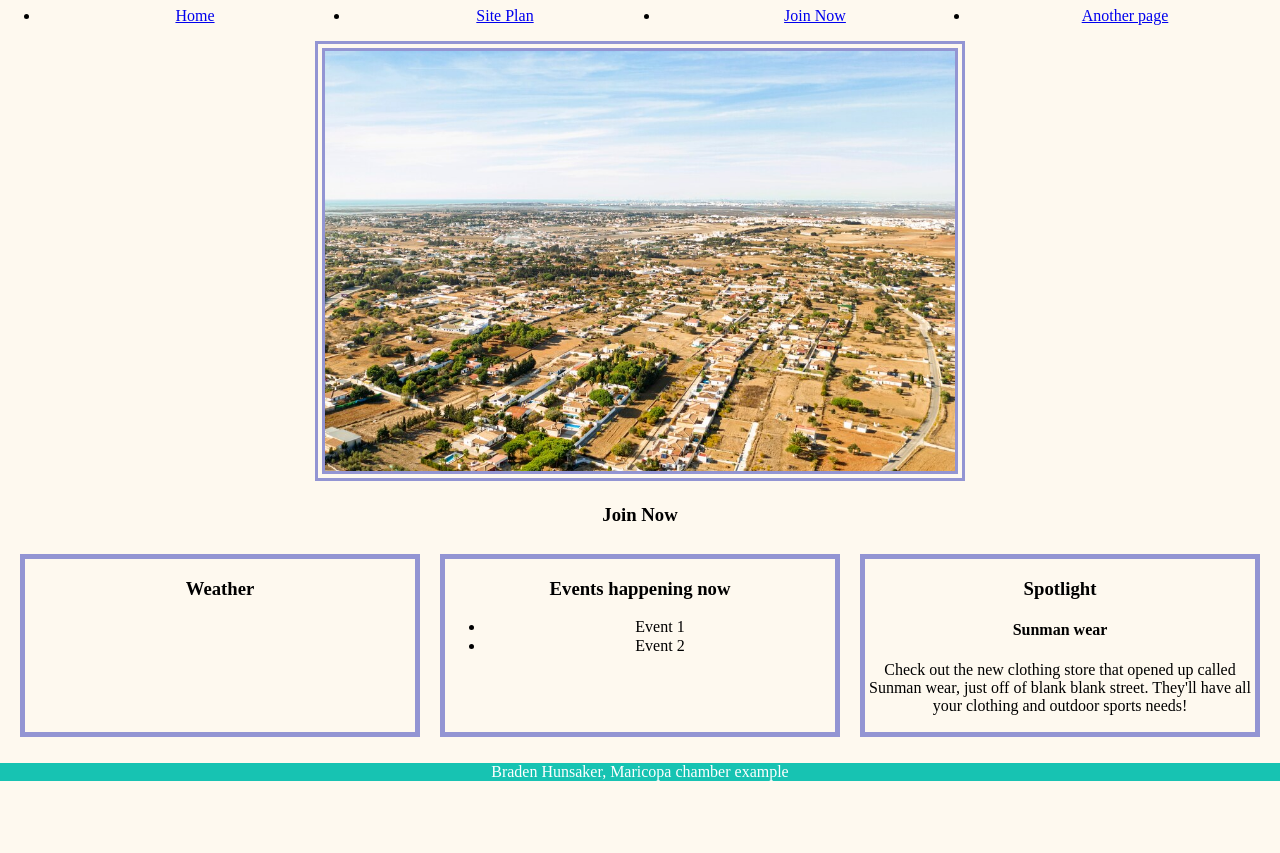
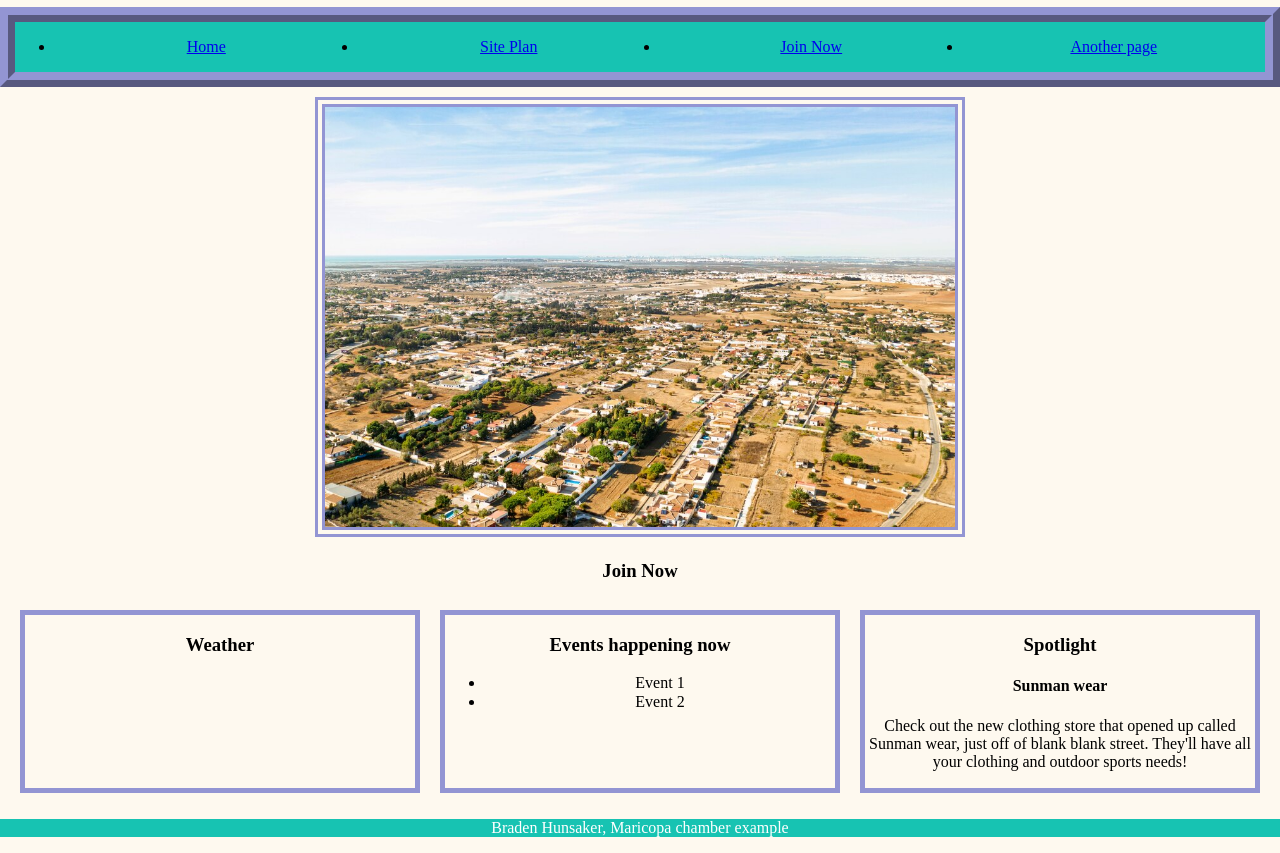
Before and after one commit to Beduman/wdd230, a plain HTML site: page chamber/index.html in a window 1280 px wide. Shown: the part 73-926 px from the top of the page. Before the commit the page ends 870 px from the top, so only its background shows below. Drawn offline with Linux system fonts and the light colour scheme.

Commit message:
better nav

```diff
--- a/chamber/styles/larger.css
+++ b/chamber/styles/larger.css
@@ -8,4 +8,8 @@
 	nav ul li {
 		flex: 1 1 100%;
 	}
+    nav{
+        background-color: #17c3b2;
+        border: 15px ridge #9395d3;
+    }
 }
```
